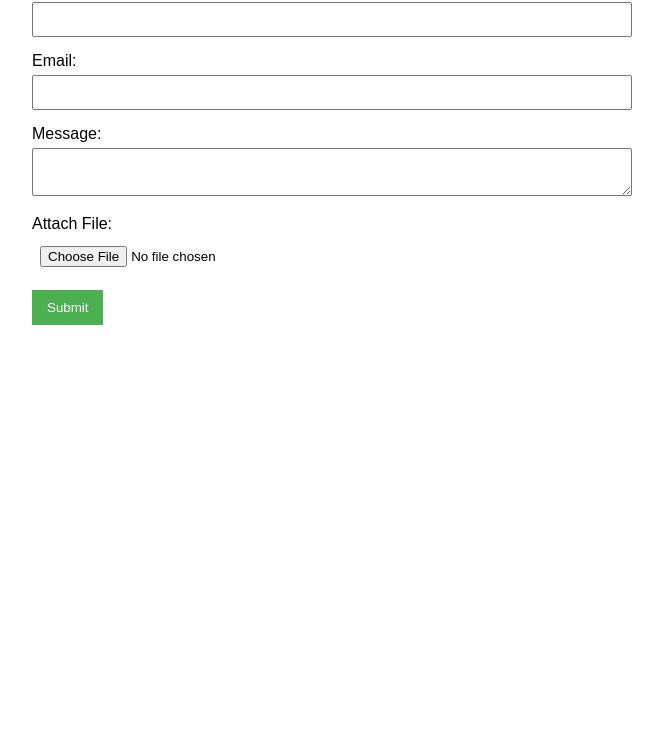
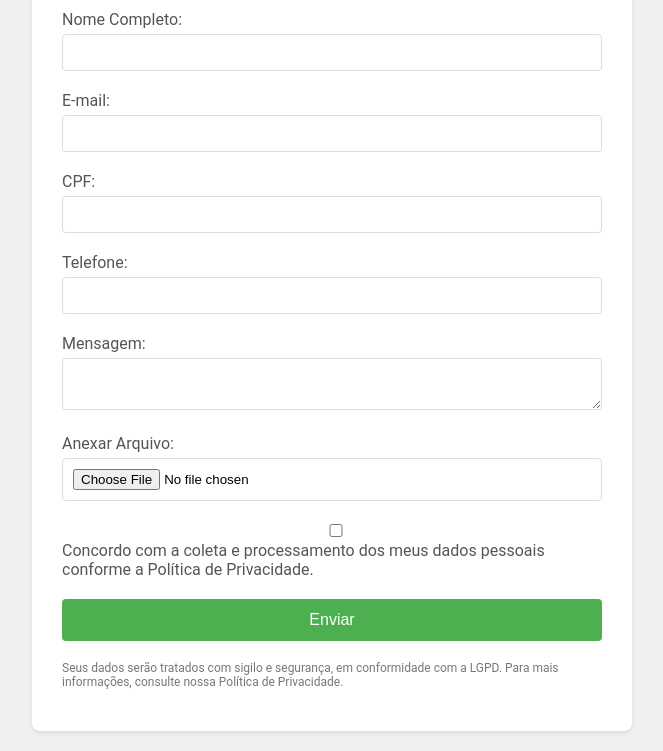
Before and after one commit to Diadema-DTI/form-ITBI, a plain HTML site: page index.html in a window 1280 px wide. Shown: the part 121-872 px from the top of the page, without its empty margins (308-971 px from the left). Before the commit the page ends 800 px from the top, so only its background shows below. Drawn offline with nearby package versions, Linux system fonts and the light colour scheme.

Commit message:
Update index.html

```diff
--- a/index.html
+++ b/index.html
@@ -1,71 +1,112 @@
 <!DOCTYPE html>
-<html lang="en">
+<html lang="pt-BR">
 <head>
     <meta charset="UTF-8">
     <meta name="viewport" content="width=device-width, initial-scale=1.0">
-    <title>Secure Form</title>
+    <title>Formulário Seguro</title>
     <script src="https://cdnjs.cloudflare.com/ajax/libs/crypto-js/4.1.1/crypto-js.min.js"></script>
     <script src="https://cdnjs.cloudflare.com/ajax/libs/jszip/3.10.1/jszip.min.js"></script>
     <style>
-        /* Add your custom styles here */
         body {
-            font-family: Arial, sans-serif;
+            font-family: 'Roboto', sans-serif;
             max-width: 600px;
             margin: 0 auto;
             padding: 20px;
+            background-color: #f0f0f0;
+        }
+        .form-container {
+            background-color: #ffffff;
+            padding: 30px;
+            border-radius: 8px;
+            box-shadow: 0 2px 4px rgba(0,0,0,0.1);
+        }
+        h1 {
+            color: #333;
+            text-align: center;
         }
         .form-group {
-            margin-bottom: 15px;
+            margin-bottom: 20px;
         }
         label {
             display: block;
             margin-bottom: 5px;
+            color: #555;
         }
-        input, textarea {
+        input, textarea, select {
             width: 100%;
-            padding: 8px;
+            padding: 10px;
+            border: 1px solid #ddd;
+            border-radius: 4px;
             box-sizing: border-box;
         }
         button {
             background-color: #4CAF50;
             color: white;
-            padding: 10px 15px;
+            padding: 12px 20px;
             border: none;
+            border-radius: 4px;
             cursor: pointer;
+            font-size: 16px;
+            width: 100%;
         }
         button:hover {
             background-color: #45a049;
         }
+        .privacy-notice {
+            font-size: 12px;
+            color: #777;
+            margin-top: 20px;
+        }
     </style>
 </head>
 <body>
-    <h1>Secure Form</h1>
+    <div class="form-container">
+        <h1>Formulário Seguro</h1>
         <form id="secureForm">
             <div class="form-group">
-            <label for="name">Name:</label>
+                <label for="name">Nome Completo:</label>
                 <input type="text" id="name" name="name" required>
             </div>
             <div class="form-group">
-            <label for="email">Email:</label>
+                <label for="email">E-mail:</label>
                 <input type="email" id="email" name="email" required>
             </div>
             <div class="form-group">
-            <label for="message">Message:</label>
+                <label for="cpf">CPF:</label>
+                <input type="text" id="cpf" name="cpf" required pattern="\d{3}\.\d{3}\.\d{3}-\d{2}">
+            </div>
+            <div class="form-group">
+                <label for="phone">Telefone:</label>
+                <input type="tel" id="phone" name="phone" required>
+            </div>
+            <div class="form-group">
+                <label for="message">Mensagem:</label>
                 <textarea id="message" name="message" required></textarea>
             </div>
             <div class="form-group">
-            <label for="file">Attach File:</label>
+                <label for="file">Anexar Arquivo:</label>
                 <input type="file" id="file" name="file" accept=".pdf,.doc,.docx,.jpg,.jpeg,.png" required>
             </div>
-        <button type="submit">Submit</button>
+            <div class="form-group">
+                <label for="consent">
+                    <input type="checkbox" id="consent" name="consent" required>
+                    Concordo com a coleta e processamento dos meus dados pessoais conforme a Política de Privacidade.
+                </label>
+            </div>
+            <button type="submit">Enviar</button>
         </form>
+        <p class="privacy-notice">
+            Seus dados serão tratados com sigilo e segurança, em conformidade com a LGPD.
+            Para mais informações, consulte nossa Política de Privacidade.
+        </p>
+    </div>
 
     <script>
         document.getElementById('secureForm').addEventListener('submit', async function(e) {
             e.preventDefault();
 
             if (!this.checkValidity()) {
-                alert('Please fill out all required fields.');
+                alert('Por favor, preencha todos os campos obrigatórios.');
                 return;
             }
 
@@ -77,7 +118,18 @@
                 }
             });
 
-            const encryptedData = CryptoJS.AES.encrypt(JSON.stringify(jsonData), 'secret_key').toString();
+            // Fetch the public key from the server
+            const publicKeyResponse = await fetch('YOUR_SERVERLESS_FUNCTION_URL/get-public-key');
+            const { publicKey } = await publicKeyResponse.json();
+
+            // Encrypt data using the public key
+            const encryptedData = await window.crypto.subtle.encrypt(
+                {
+                    name: "RSA-OAEP"
+                },
+                publicKey,
+                new TextEncoder().encode(JSON.stringify(jsonData))
+            );
 
             const file = document.getElementById('file').files[0];
             const zip = new JSZip();
@@ -85,27 +137,33 @@
             const zipBlob = await zip.generateAsync({type: 'blob'});
             const fileReader = new FileReader();
             fileReader.onload = async function(event) {
-                const encryptedFile = CryptoJS.AES.encrypt(event.target.result, 'secret_key').toString();
+                const encryptedFile = await window.crypto.subtle.encrypt(
+                    {
+                        name: "RSA-OAEP"
+                    },
+                    publicKey,
+                    event.target.result
+                );
 
-                const response = await fetch('YOUR_SERVERLESS_FUNCTION_URL', {
+                const response = await fetch('YOUR_SERVERLESS_FUNCTION_URL/submit-form', {
                     method: 'POST',
                     headers: {
                         'Content-Type': 'application/json',
                     },
                     body: JSON.stringify({
-                        formData: encryptedData,
-                        fileData: encryptedFile,
+                        formData: Array.from(new Uint8Array(encryptedData)),
+                        fileData: Array.from(new Uint8Array(encryptedFile)),
                         fileName: file.name
                     }),
                 });
 
                 if (response.ok) {
-                    alert('Form submitted successfully!');
+                    alert('Formulário enviado com sucesso!');
                 } else {
-                    alert('Error submitting form. Please try again.');
+                    alert('Erro ao enviar o formulário. Por favor, tente novamente.');
                 }
             };
-            fileReader.readAsDataURL(zipBlob);
+            fileReader.readAsArrayBuffer(zipBlob);
         });
     </script>
 </body>
```
Lines whose indentation alone changed are shown as unchanged.
